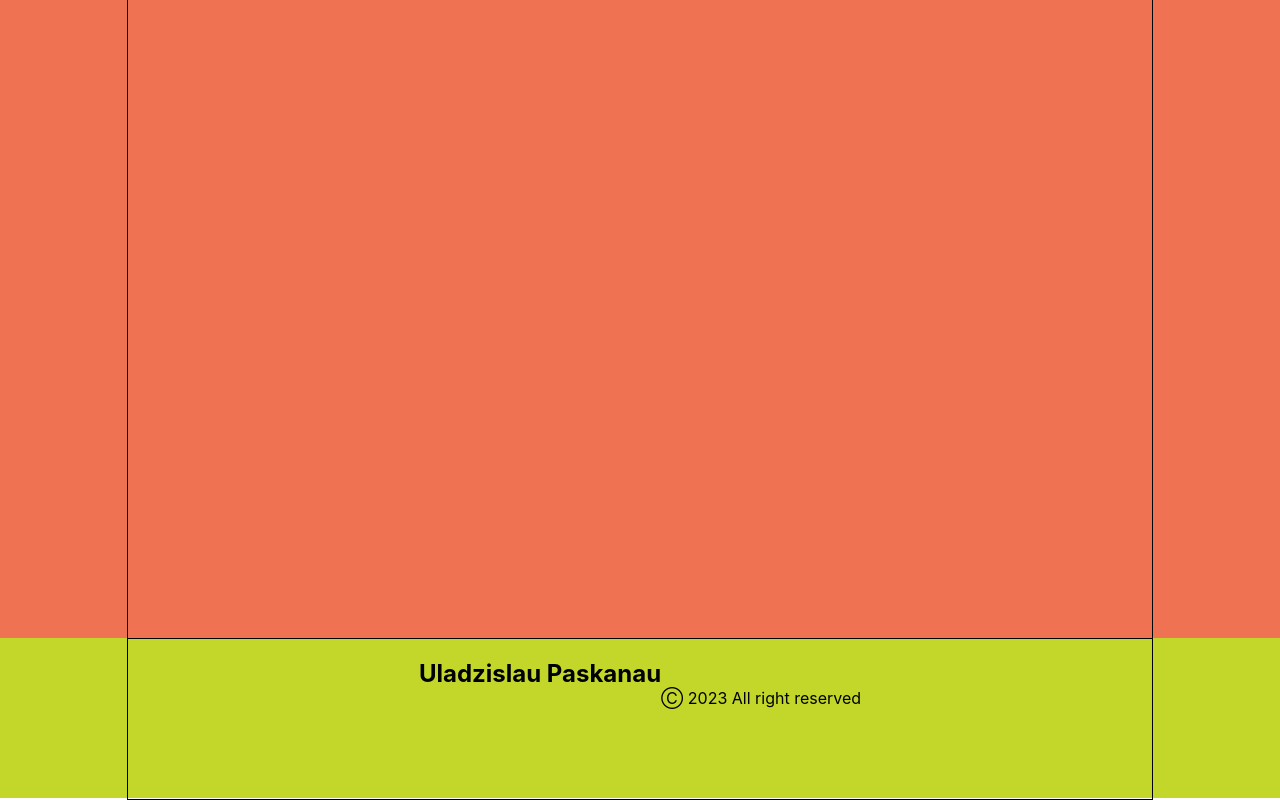
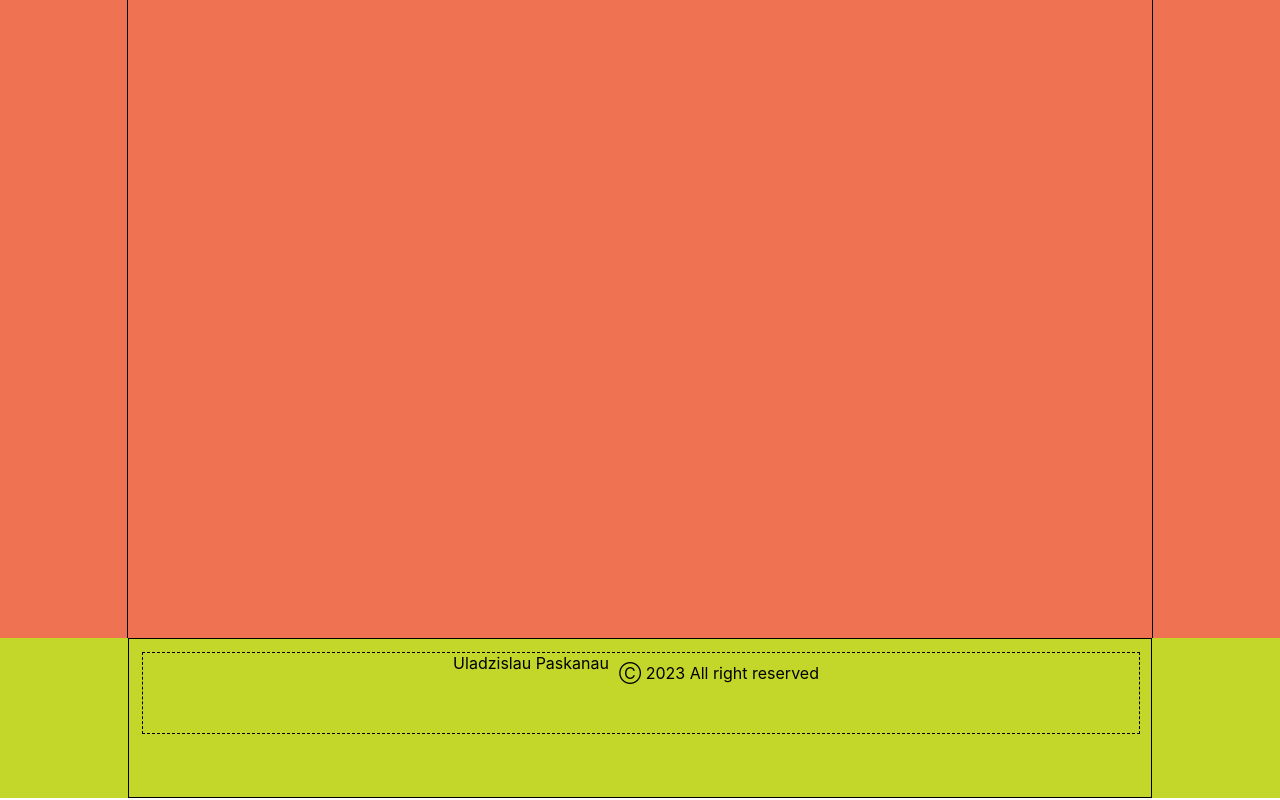
Before and after one commit to Paskinho/my_portfolio, a React (Create React App) app: page / in a window 1280 px wide. Shown: the part 1842-2642 px from the top of the page. Built offline with nearby package versions, Linux system fonts and the light colour scheme.

Commit message:
changed css in Footer.tsx

```diff
--- a/src/components/footer/Footer.module.css
+++ b/src/components/footer/Footer.module.css
@@ -1,24 +1,32 @@
 .footerBlock {
     height: 20vh;
     background-color: #c3d72b;
+    display: flex;
+    justify-content: center;
 }
 
 .footerContainer {
+    box-sizing: border-box;
+    width: 80%;
+    display: flex;
     flex-direction: column;
-    justify-content: flex-start;
+    justify-content: space-between;
+    align-items: center;
+    border: 1px solid;
+    padding: 1%;
 }
 
 .name {
+    height: 80px;
     display: flex;
     justify-content: center;
+    width: 100%;
+    border: 1px dashed;
+    margin-bottom: 1%;
 }
 
 
 
 .copyRight {
-    display: flex;
-    flex-direction: column;
-    justify-content: end;
-    align-items: center;
-
+    margin: 1%;
 }
--- a/src/components/footer/Footer.tsx
+++ b/src/components/footer/Footer.tsx
@@ -7,7 +7,7 @@ export const Footer = () => {
         <div className={s.footerBlock}>
             <div className={`${sContainer.container} ${s.footerContainer}`}>
                 <div className={s.name}>
-            <h2>Uladzislau Paskanau</h2>
+            <span>Uladzislau Paskanau</span>
 
                     <div className={s.copyRight}>
                 Ⓒ 2023 All right reserved
```
